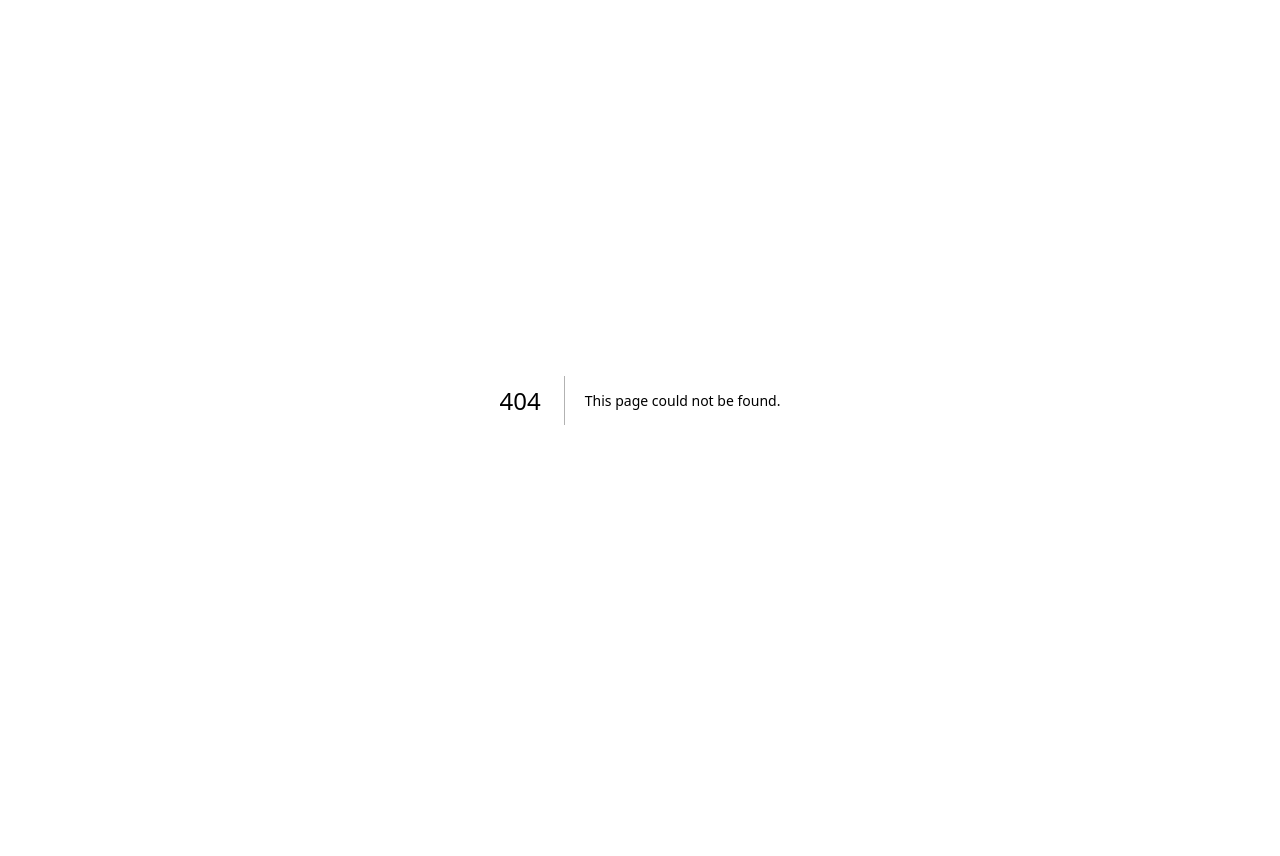
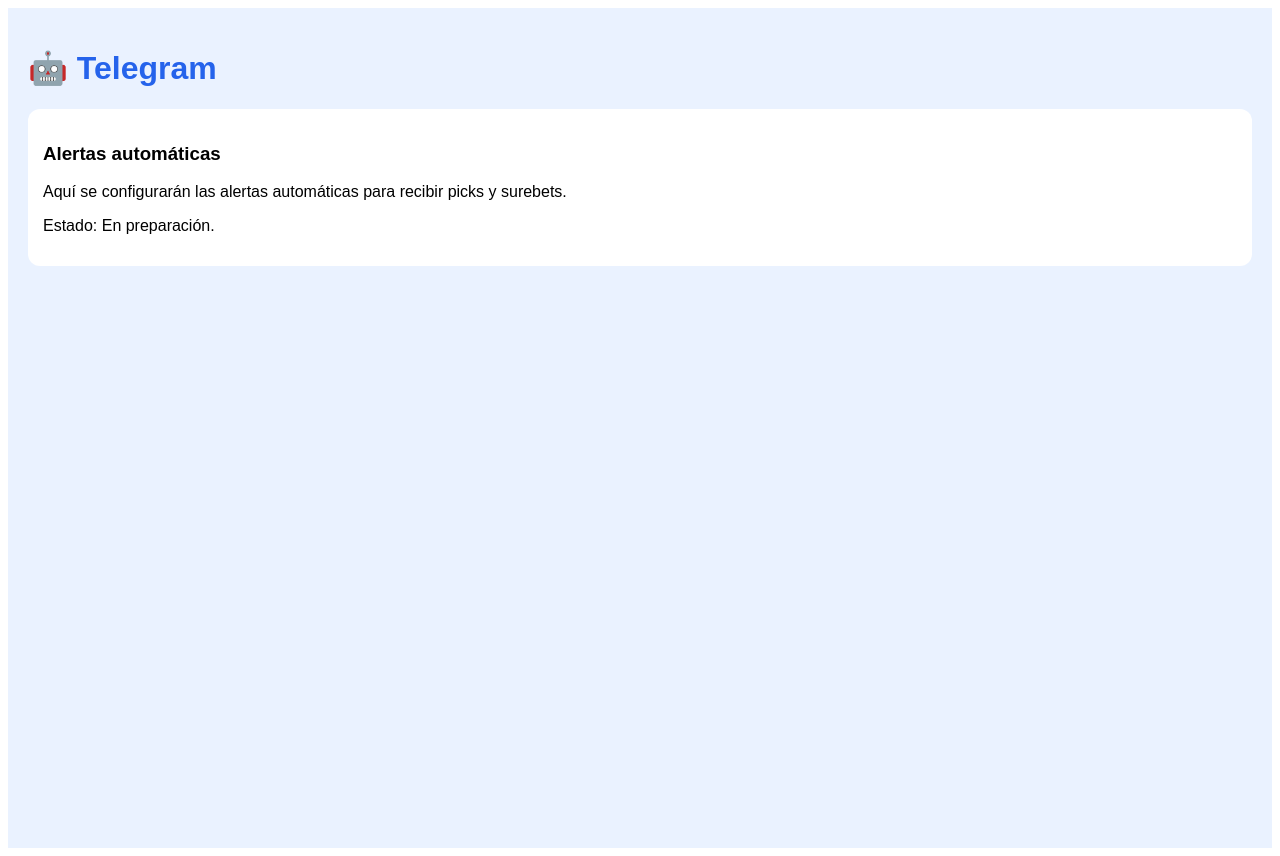
Before and after one commit to estoeslacallalacalla-debug/sports-picks-platform, a Next.js app: page /telegram in a window 1280 px wide. Before the commit this address had no page. Before the commit the page ends 800 px from the top, so only its background shows below. Built offline with nearby package versions, Linux system fonts and the light colour scheme.

Commit message:
Add Telegram component with alert configuration

```diff
--- /dev/null
+++ b/pages/telegram.js
@@ -0,0 +1,35 @@
+export default function Telegram() {
+  return (
+    <div
+      style={{
+        backgroundColor: "#eaf2ff",
+        minHeight: "100vh",
+        padding: "20px",
+        fontFamily: "Arial"
+      }}
+    >
+      <h1 style={{ color: "#2563eb" }}>
+        🤖 Telegram
+      </h1>
+
+      <div
+        style={{
+          background: "white",
+          padding: "15px",
+          borderRadius: "12px",
+          marginTop: "15px"
+        }}
+      >
+        <h3>Alertas automáticas</h3>
+
+        <p>
+          Aquí se configurarán las alertas automáticas para recibir picks y surebets.
+        </p>
+
+        <p>
+          Estado: En preparación.
+        </p>
+      </div>
+    </div>
+  );
+}
```
